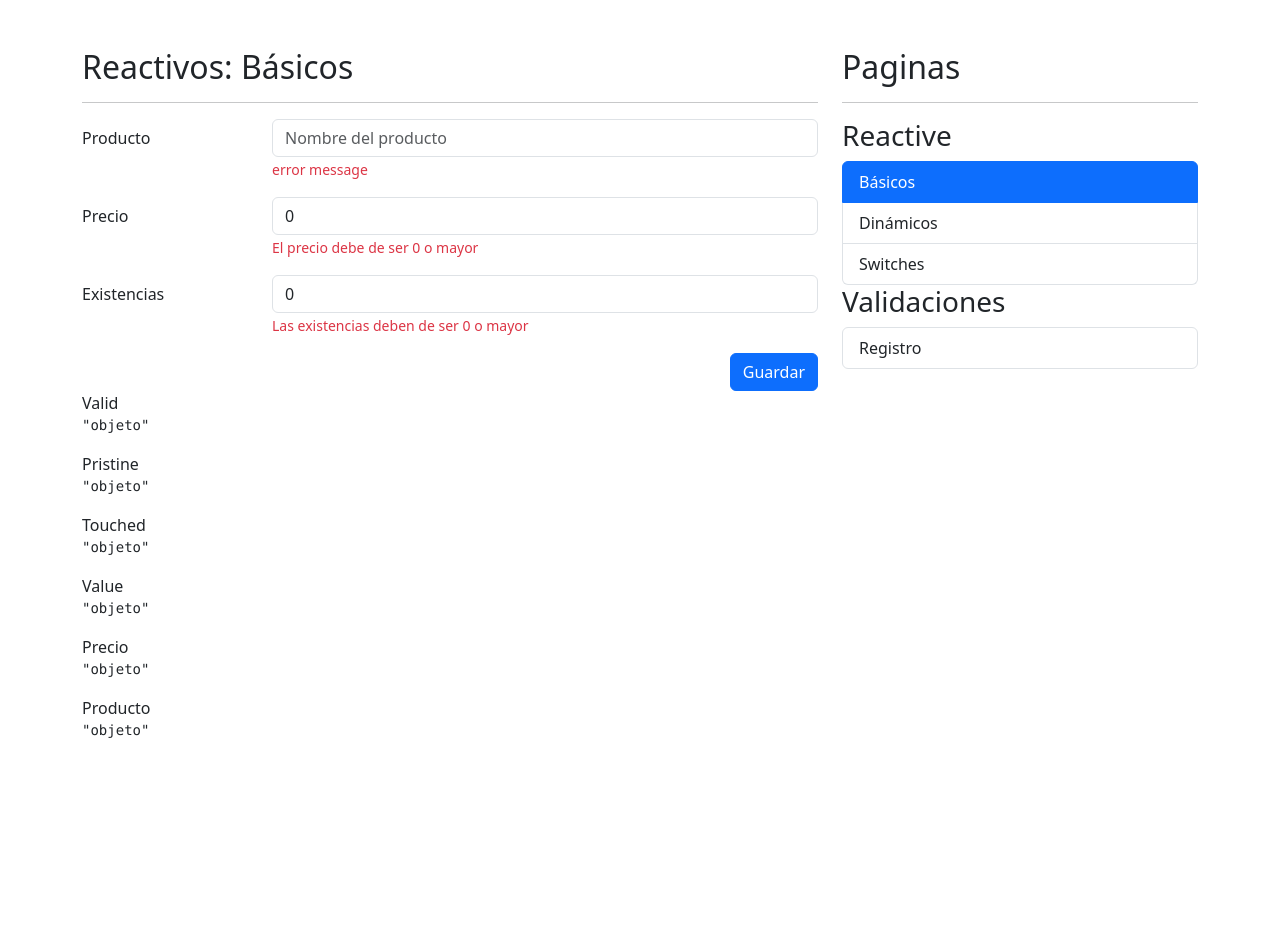
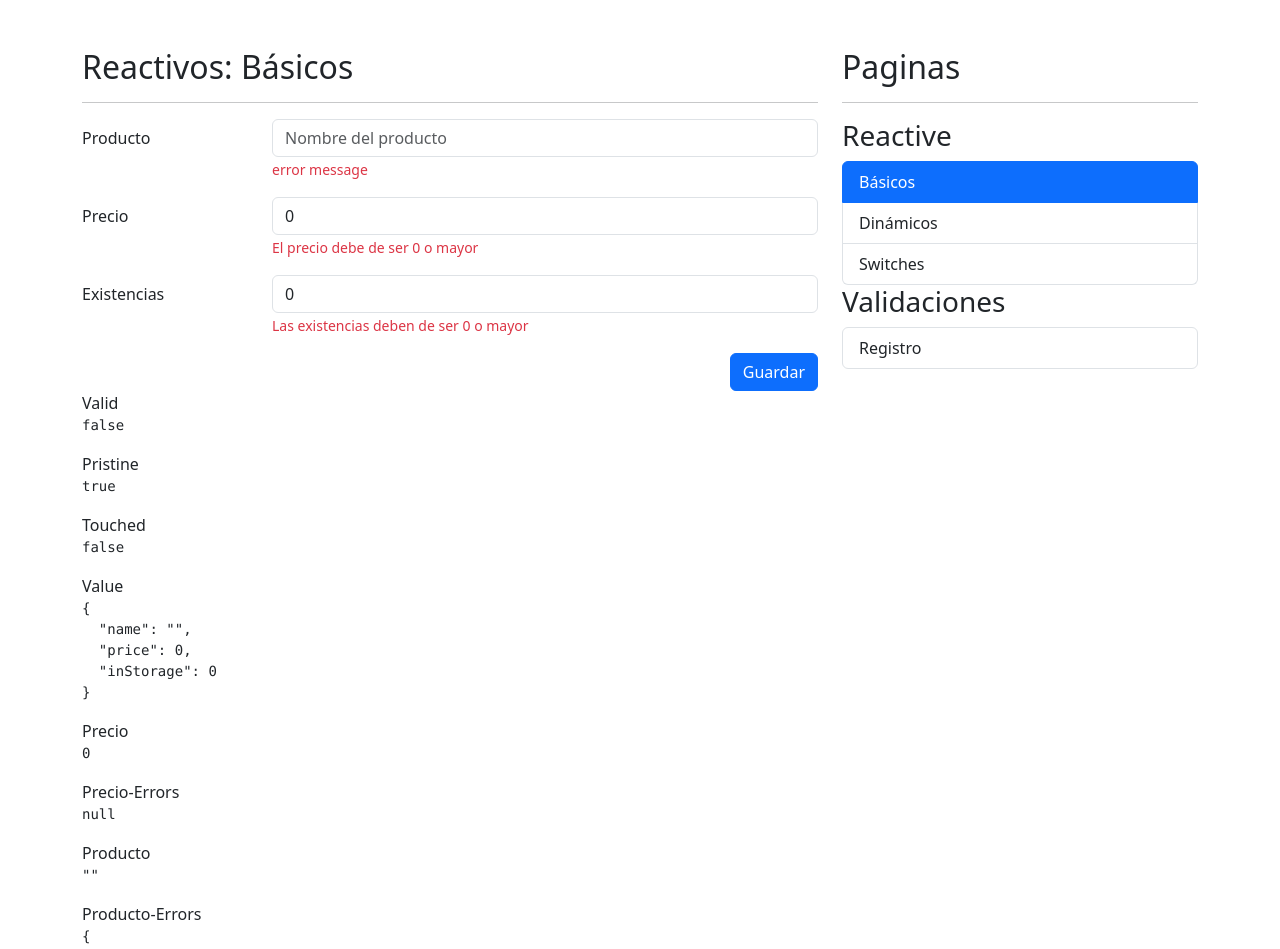
Before and after one commit to theRobert174/NgU-FormApp, an Angular app: page /reactive/basic in a window 1280 px wide. Shown: the top 949 px of the page. Before the commit the page ends 800 px from the top, so only its background shows below. Built offline with nearby package versions, Linux system fonts and the light colour scheme.

Commit message:
form validators

```diff
--- a/src/app/reactive/pages/basic-page/basic-page.component.html
+++ b/src/app/reactive/pages/basic-page/basic-page.component.html
@@ -76,21 +76,27 @@
     <div class="col">
 
         <span>Valid</span>
-        <pre>{{ 'objeto' | json }}</pre>
+        <pre>{{ myForm.valid | json }}</pre>
 
         <span>Pristine</span>
-        <pre>{{ 'objeto' | json }}</pre>
+        <pre>{{ myForm.pristine | json }}</pre>
 
         <span>Touched</span>
-        <pre>{{ 'objeto' | json }}</pre>
+        <pre>{{ myForm.touched | json }}</pre>
 
         <span>Value</span>
-        <pre>{{ 'objeto' | json }}</pre>
+        <pre>{{ myForm.value | json }}</pre>
 
         <span>Precio</span>
-        <pre>{{ 'objeto' | json }}</pre>
+        <pre>{{ myForm.controls['price'].value | json }}</pre>
+
+        <span>Precio-Errors</span>
+        <pre>{{ myForm.controls['price'].errors | json }}</pre>
 
         <span>Producto</span>
-        <pre>{{ 'objeto' | json }}</pre>
+        <pre>{{ myForm.controls['name'].value | json }}</pre>
+
+        <span>Producto-Errors</span>
+        <pre>{{ myForm.controls['name'].errors | json }}</pre>
     </div>
 </div>
--- a/src/app/reactive/pages/basic-page/basic-page.component.ts
+++ b/src/app/reactive/pages/basic-page/basic-page.component.ts
@@ -1,5 +1,5 @@
 import { Component } from '@angular/core';
-import { FormBuilder, FormControl, FormGroup } from '@angular/forms';
+import { FormBuilder, FormGroup, Validators } from '@angular/forms';
 
 @Component({
   templateUrl: './basic-page.component.html',
@@ -15,14 +15,15 @@
   // });
 
   public myForm: FormGroup = this.fb.group({
-    name: [''],
-    price: [0],
-    inStorage: [0]
+    name: ['', [ Validators.required, Validators.minLength(3) ] ],
+    price: [0, [ Validators.required, Validators.min(0) ] ],
+    inStorage: [0, [ Validators.required, Validators.min(0) ] ]
   });
 
   constructor( private fb: FormBuilder ) { }
 
   onSave() : void {
+    if(this.myForm.invalid) return;
     console.log(this.myForm.value);
 
   }
```
